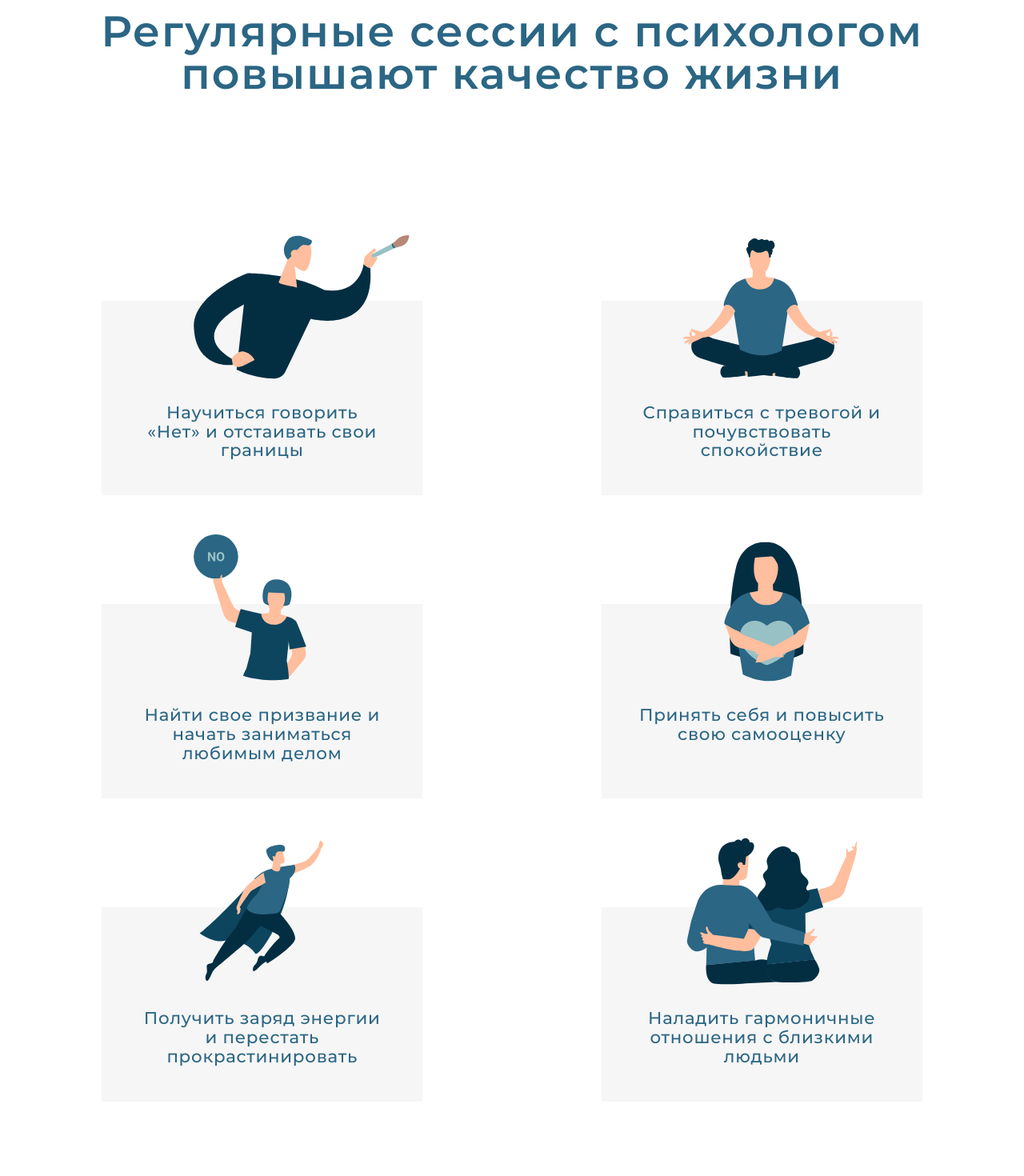
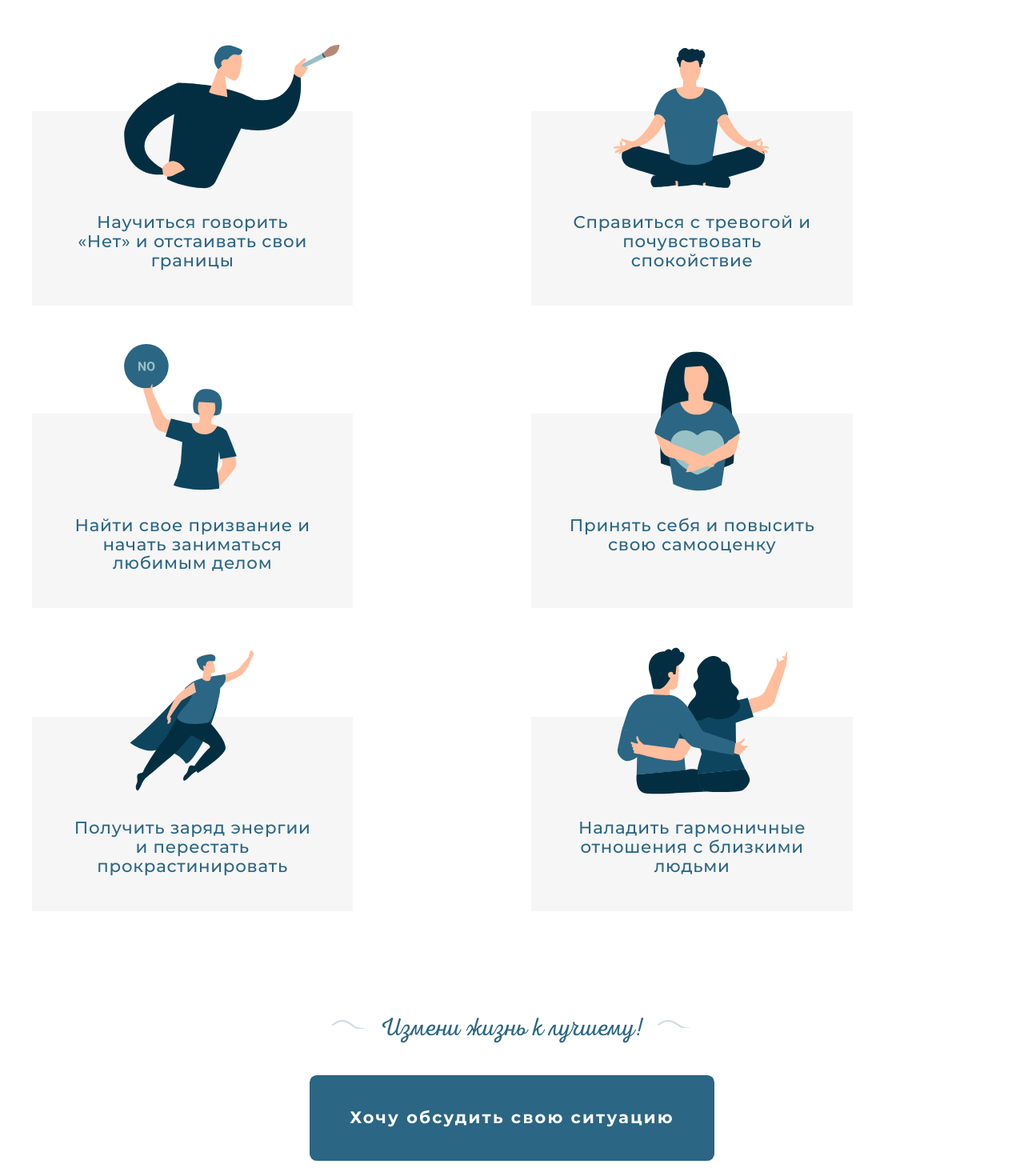
Before and after one commit to proofblame/psy-assistan, a React (Create React App) app: page / in a window 1280 px wide. Shown: the part 1580-3050 px from the top of the page at 80% size. Built offline with nearby package versions, Linux system fonts and the light colour scheme.

Commit message:
fix/ reasons section styles

```diff
--- a/src/pages/Main/Reasons/Reasons.jsx
+++ b/src/pages/Main/Reasons/Reasons.jsx
@@ -7,17 +7,18 @@ import SelfEstimation from './images/SelfEstimation.svg';
 
 import reasons from './Reasons.module.scss';
 
+import Container from '../../../UI/Container/Container';
 import H2 from '../../../UI/H2/H2';
 import Li from '../../../UI/UL/Li/Li';
 import UL from '../../../UI/UL/UL';
 import IMG from '../../../UI/IMG/IMG';
 import Button from '../../../UI/Button/Button';
-import Wrap from '../../../UI/Wrap/Wrap';
 
 const Reasons = () => {
   return (
     <section className={reasons.reasons}>
-      <Wrap>
+      <Container>
+        <div className={reasons.container}>
           <H2 className={reasons.header}>
             Регулярные сессии с психологом повышают качество жизни
           </H2>
@@ -97,11 +98,14 @@ const Reasons = () => {
               </Li>
             </UL>
           </div>
+          <div className={reasons.wrapper}>
             <p className={reasons.improve}>Измени жизнь к лучшему!</p>
             <div className={reasons.buttonWrapper}>
               <Button className='dark'>Хочу обсудить свою ситуацию</Button>
             </div>
-      </Wrap>
+          </div>
+        </div>
+      </Container>
     </section>
   );
 };
--- a/src/pages/Main/Reasons/Reasons.module.scss
+++ b/src/pages/Main/Reasons/Reasons.module.scss
@@ -1,7 +1,9 @@
 @import '../../../variables/variables.scss';
 
-.reasons {
-  padding: calc(100px + 154 * ((100vw - 320px) / 1556)) 0;
+.container {
+  display: flex;
+  flex-direction: column;
+  align-items: center;
 }
 
 .list {
@@ -24,18 +26,17 @@
 }
 
 .header {
-  text-align: center;
-  margin: 0 auto;
   @extend %fz-64-18;
   @extend %fonts;
-  @include adaptive(width, 1254, 278);
+  @include adaptive(margin-bottom, 248, 98);
 }
 
 .item {
   @include adaptive(width, 451, 229);
   @include adaptive(height, 273, 139);
   @extend %fz-18;
-  margin: 0 auto;
+  @include adaptivePadding(padding, 0, 53, 0, 27);
+  @include adaptive(padding-top, 143, 73);
   background-color: $backgroundListColor;
 }
 
@@ -88,7 +89,6 @@
 }
 
 .text {
-  @include adaptivePadding(margin, 143, 53, 73, 27);
   text-align: center;
   @extend %fonts;
   @extend %fz-24;
@@ -98,20 +98,15 @@
 }
 
 .wrapper {
-  margin-top: calc(100px + 255 * ((100vw - 320px) / 1556));
-  margin-bottom: calc(50px + 150 * ((100vw - 320px) / 1556));
+  @include adaptive(margin-bottom, 150, 50);
   display: flex;
-  justify-content: center;
-}
-
-.buttonWrapper {
-  display: flex;
+  flex-direction: column;
   justify-content: center;
 }
 
 .improve {
   text-align: center;
-  @include adaptivePadding(margin, 50, 0, 15, 0);
+  @include adaptive(margin-bottom, 50, 15);
   color: $mainColor;
   position: relative;
   font-family: $font_Nexa;
@@ -139,17 +134,3 @@
     background-repeat: no-repeat;
   }
 }
-
-.button {
-  background: $mainColor;
-  @include adaptive(width, 584, 227);
-  @include adaptive(height, 116, 43);
-  @extend %fz-24-12;
-  color: #fff;
-  border: none;
-  outline: none;
-  position: relative;
-  left: 50%;
-  transform: translate(-50%, 0);
-  margin-bottom: calc(50px + 150 * ((100vw - 320px) / 1556));
-}
```
Lines whose indentation alone changed are shown as unchanged.
